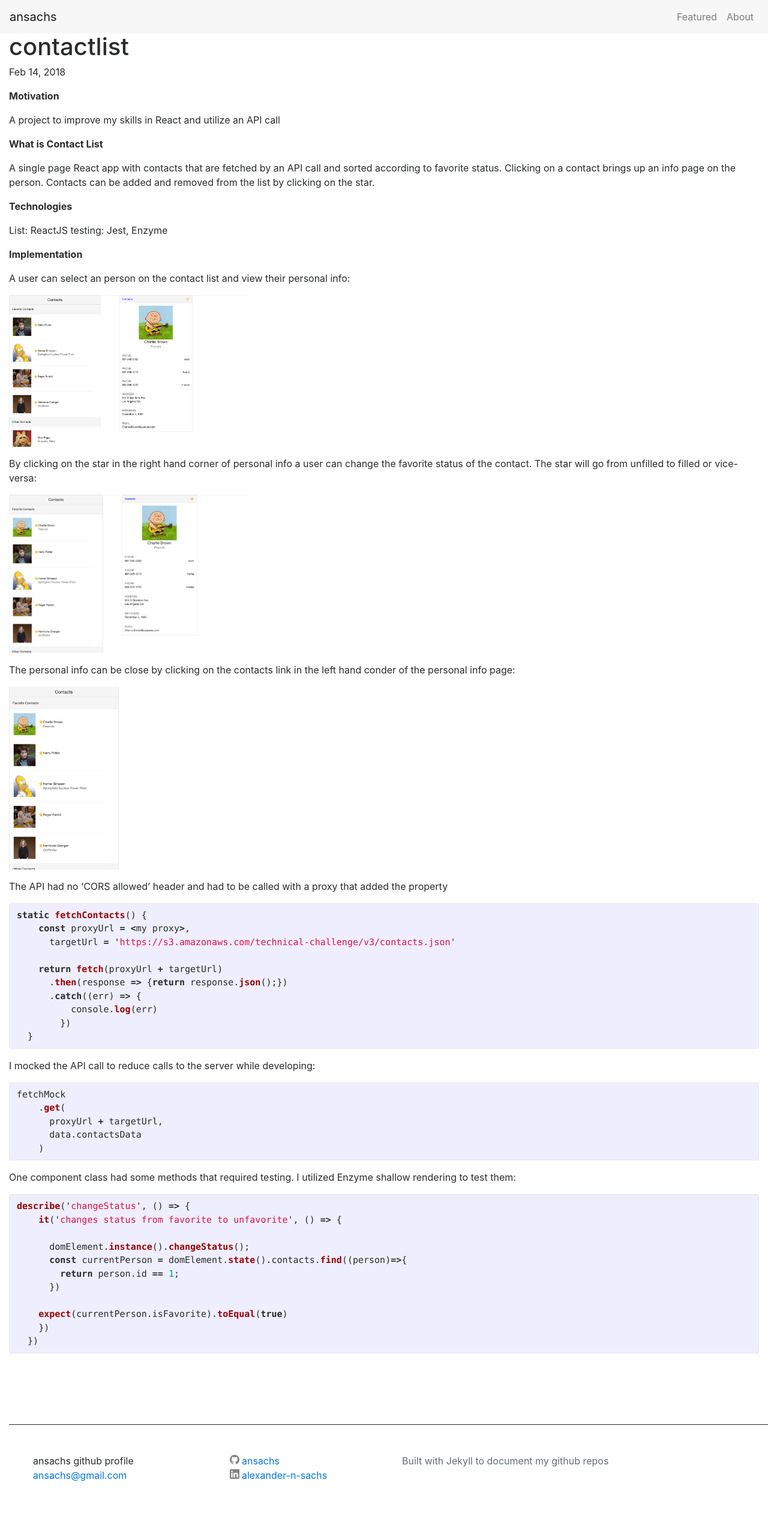
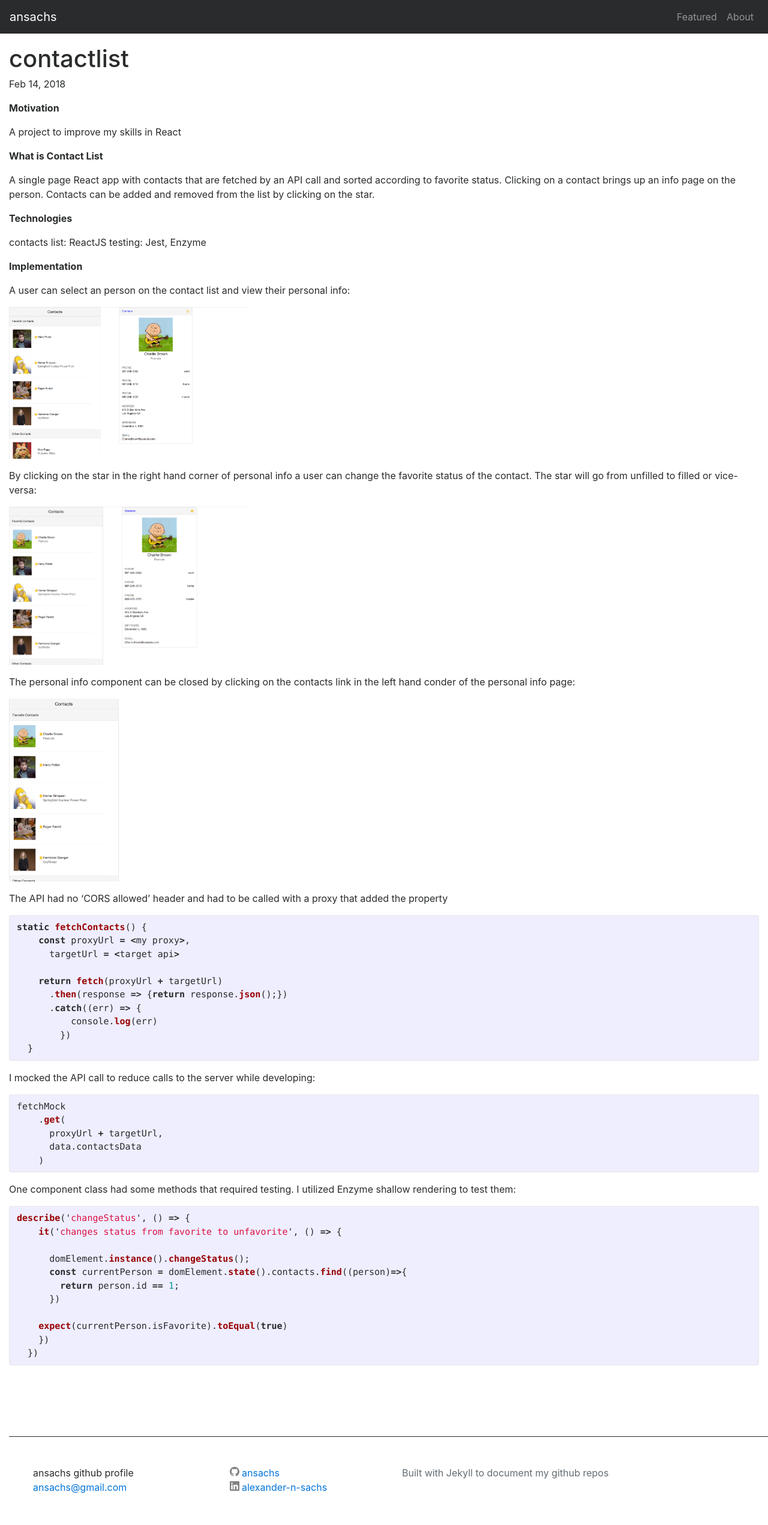
Before and after one commit to ansachs/ansachs.github.io, a Jekyll site: the page built from _posts/2018-02-14-contactlist.md, in a window 1280 px wide. Shown: the whole page at 60% size. Built offline with Jekyll 4.4.1, drawn with Linux system fonts in a browser that asks for light colours; nearby versions of some CDN libraries.

Commit message:
adding post

```diff
--- a/_includes/header.html
+++ b/_includes/header.html
@@ -6,7 +6,7 @@
 
     {% if page_paths %}
 
-      <nav class="navbar navbar-toggleable-md navbar-light bg-faded">
+      <nav class="navbar navbar-inverse bg-inverse navbar-toggleable-md">
         <button class="navbar-toggler navbar-toggler-right" type="button" data-toggle="collapse" data-target="#navbarNav" aria-controls="navbarNav" aria-expanded="false" aria-label="Toggle navigation">
           <span class="navbar-toggler-icon"></span>
         </button>
--- a/_posts/2018-01-14-roasters.markdown
+++ b/_posts/2018-01-14-roasters.markdown
@@ -179,4 +179,4 @@
 {% endhighlight %}
 
 
-<a href="https://github.com/ansachs/Expensive-Roasters">Expensive Roasters</a>
+<a href="https://github.com/ansachs/Expensive-Roasters" target="_blank">Expensive Roasters</a>
--- a/_posts/2018-02-14-contactlist.md
+++ b/_posts/2018-02-14-contactlist.md
@@ -10,7 +10,7 @@
 
 **Motivation**
 
-A project to improve my skills in React and utilize an API call
+A project to improve my skills in React
 
 **What is Contact List**
 
@@ -31,7 +31,7 @@
 
 ![markdown-img]({{ "/assets/images/contactlist-add_to_favorite.png" | absolute_url}})
 
-The personal info can be close by clicking on the contacts link in the left hand conder of the personal info page:
+The personal info component can be closed by clicking on the contacts link in the left hand conder of the personal info page:
 
 ![markdown-img]({{ "/assets/images/contactlist-single_view.png" | absolute_url}})
 
@@ -42,7 +42,7 @@
 
 static fetchContacts() {
     const proxyUrl = <my proxy>,
-      targetUrl = 'https://s3.amazonaws.com/technical-challenge/v3/contacts.json'
+      targetUrl = <target api>
 
     return fetch(proxyUrl + targetUrl)
       .then(response => {return response.json();})
--- a/assets/main.css
+++ b/assets/main.css
@@ -48,6 +48,7 @@
   position: relative;
   top: 0;
   transition: all .1s ease-in;
+  overflow: hidden;
 }
 
 .card:hover {
@@ -58,16 +59,21 @@
 .card article {
   padding: 20px;
   display: flex;
-
   flex: 1;
   justify-content: space-between;
   flex-direction: column;
 
 }
+
+.card article p {
+  max-height: 150px;
+  overflow: hidden;
+}
 .card .thumb {
   padding-bottom: 60%;
   background-size: cover;
   background-position: center center;
+  /*background-size: auto;*/
 }
 
 .card p {
@@ -88,7 +94,7 @@
   color: #999;
   text-transform: uppercase;
   letter-spacing: .05em;
-  margin: 2em 0 0 0;
+  margin: 0.5em 0 0 0;
 }
 
 
@@ -100,6 +106,7 @@
 
 #main {
   min-height: 100%;
+  padding-top: 20px;
   padding-bottom: 250px;
 }
 
```
Also changed, not shown: other parts of _posts/2018-02-14-contactlist.md (+1 -1 lines), _posts/2017-12-24-tournapets.markdown (+5 -4 lines), _posts/2018-01-20-bakeomatic.md (added, +137 -0 lines), assets/images/bakeomatic-initial.png (added), assets/images/bakeomatic-overall.png (added), assets/images/bakeomatic-restock.png (added), assets/images/bakeomatic-rundown.png (added).
